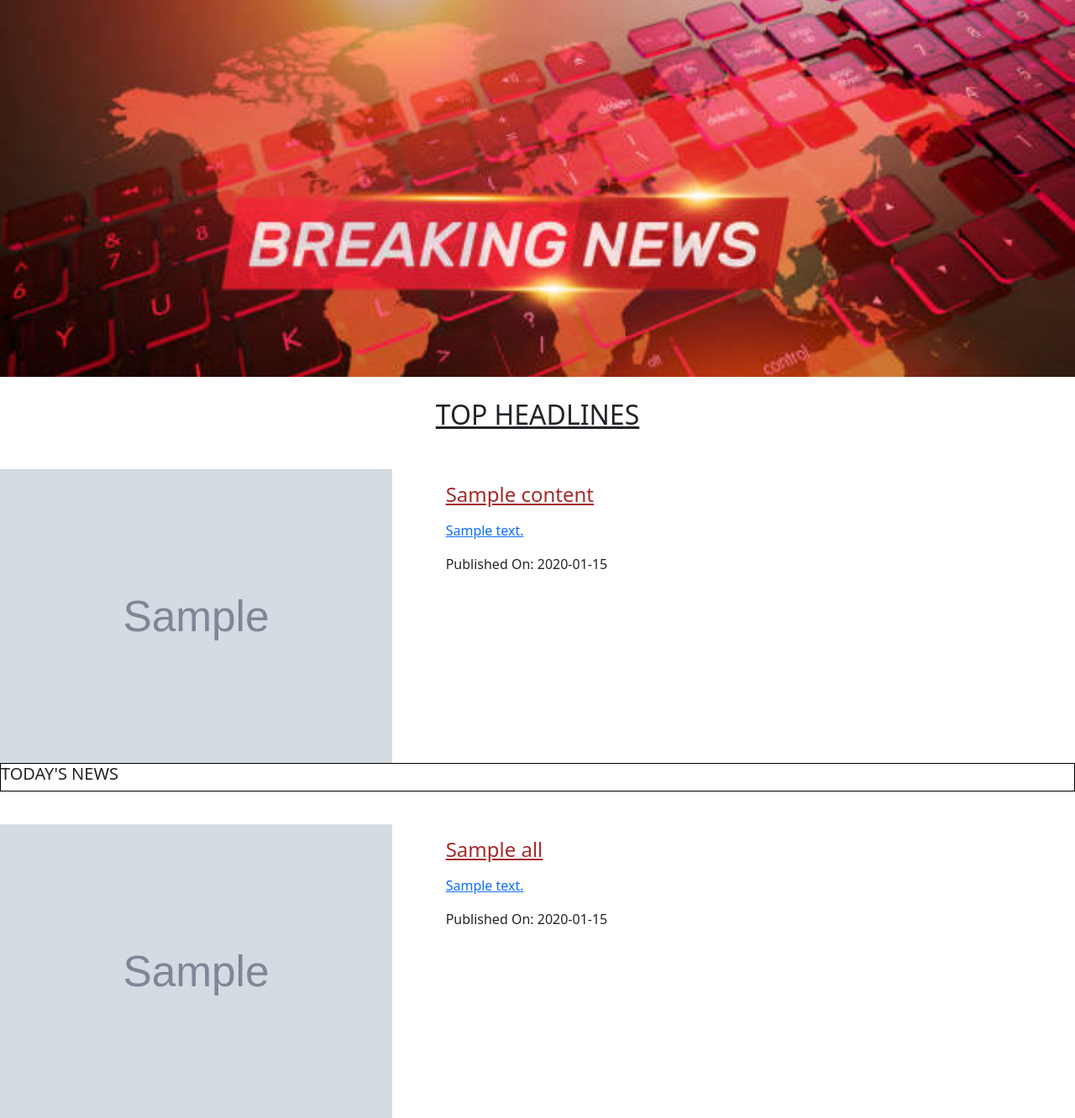
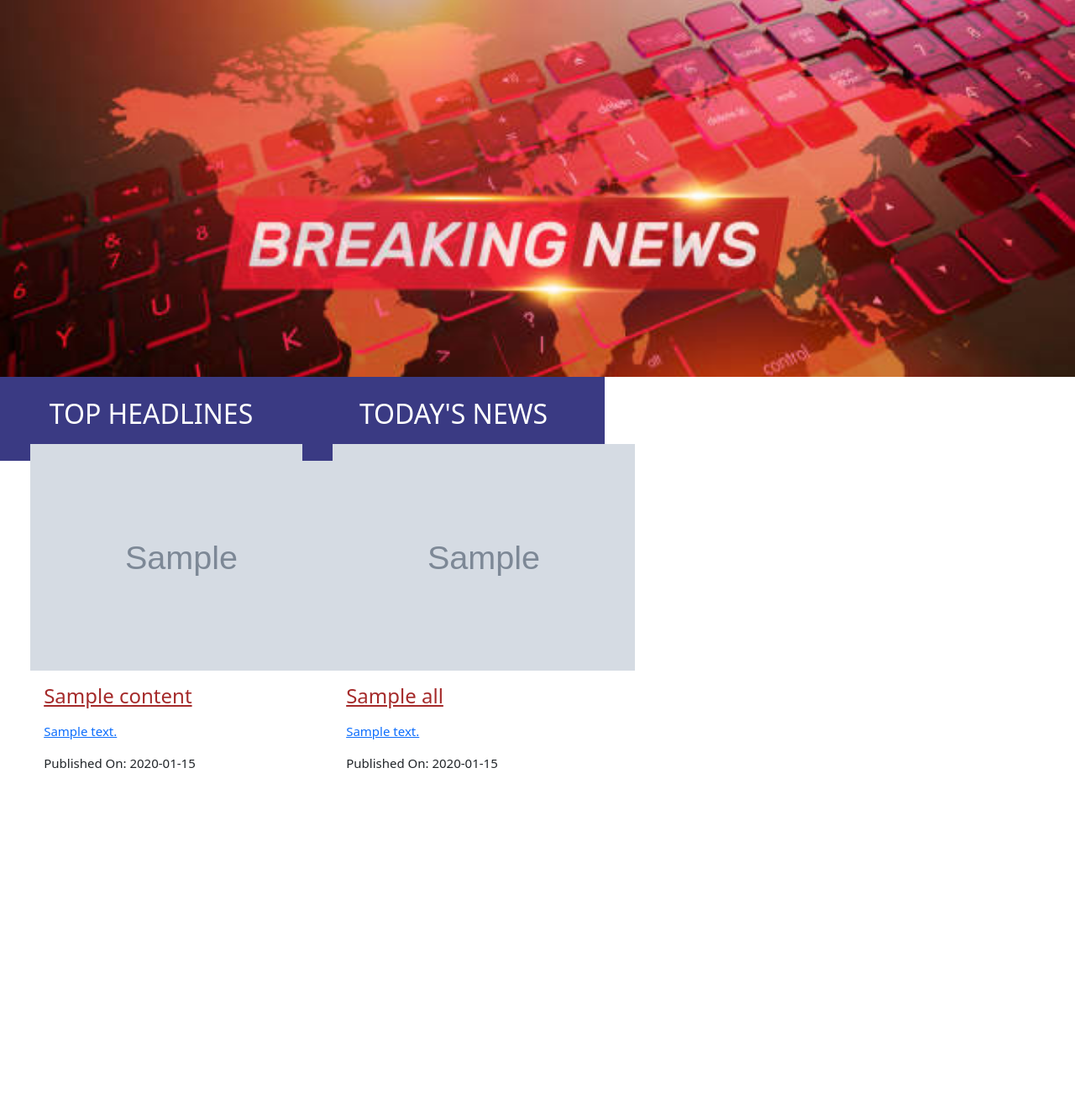
Before and after one commit to Collins07/NewsAPI, a Flask app: template templates/index.html in a window 1280 px wide. Shown: the part 101-1433 px from the top of the page at 84% size. After the commit the page ends 1016 px from the top, so only its background shows below. Run offline with Flask 2, Linux system fonts and the light colour scheme; the template is opened without the code that fills it: most values are stand-ins (such as "Sample title", 1, 10 or a date in 2020); grey boxes marked "Sample" are stand-in pictures.

Commit message:
styled the elements

```diff
--- a/static/style.css
+++ b/static/style.css
@@ -29,30 +29,42 @@ li:hover{
     color: brown;
 }
 .head1{
-    margin-top: 2%;
+    height: 100px;
+    background-color: rgb(58, 58, 131);
 }
 .head2{
-    border: 1px solid black;
+    height: 100px;
+    background-color: rgb(58, 58, 131);
 }
+
 h2{
-    text-decoration: underline;
+    color: white;
     text-align: center;
+    padding-top: 7%;
 }
 .item1{
     margin-top: 3%;
-    height: 350px;
+
 }
 .item2{
     margin-top: 3%;
-    height: 350px;
+
     margin-left: 5%;
 }
 img{
-    height: 350px;
+    height: 270px;
 }
 .wrapper{
-    display: flex;
+    font-size: 15px;
+    width: 90%;
+    margin-left: 10%;
+    text-align: justify;
+    margin-top: 4.5%;
 }
+
 .title{
     color: brown;
 }
+.main{
+    display: flex;
+}
--- a/templates/index.html
+++ b/templates/index.html
@@ -26,8 +26,8 @@
     </div>
 
 
-
-    <div class="head1"><h2> TOP HEADLINES</h2></div>
+   <div class="main">
+    <div class="head1"><h2> TOP HEADLINES</h2>
     {% for title,desc,img,p_date,url in contents%}
     <div class="wrapper" >
         <div class="item1"> <a href="{{url}}"><img src="{{img}}" ></a> </div>
@@ -38,10 +38,11 @@
         </div>
     </div>
     {% endfor %}
+    </div>
 
 
 
-    <div class="head2"><h5>TODAY'S NEWS</h5></div>
+    <div class="head2"><h2>TODAY'S NEWS</h2>
     {% for title,desc,img,p_date,url in all%}
     <div class="wrapper" >
         <div class="item1"> <a href="{{url}}"><img src="{{img}}" ></a> </div>
@@ -52,8 +53,9 @@
         </div>
     </div>
     {% endfor %}
+    </div>
 
-
+   </div>
     <script src="https://cdn.jsdelivr.net/npm/bootstrap@5.0.2/dist/js/bootstrap.bundle.min.js" integrity="sha384-MrcW6ZMFYlzcLA8Nl+NtUVF0sA7MsXsP1UyJoMp4YLEuNSfAP+JcXn/tWtIaxVXM" crossorigin="anonymous"></script>
 </body>
 </html>
```
